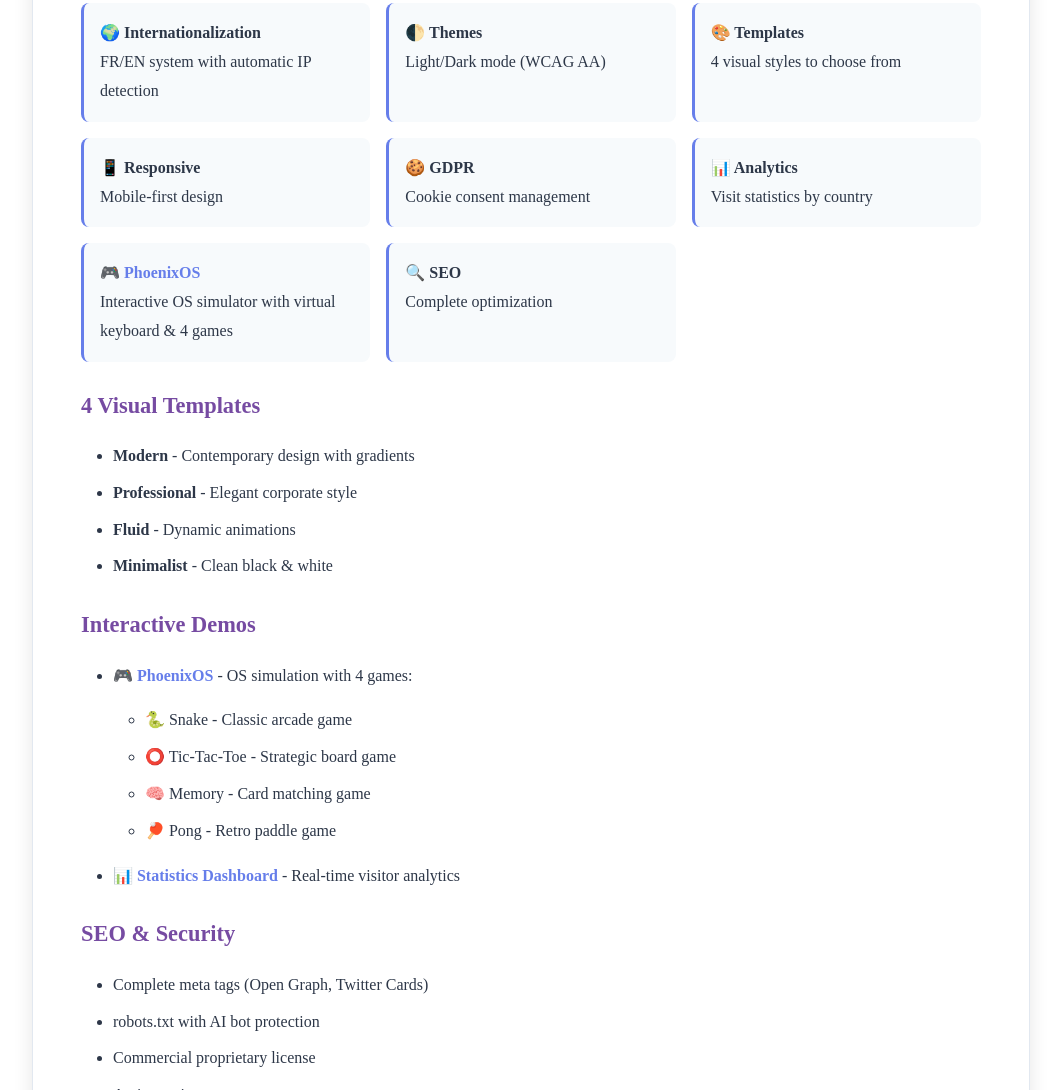
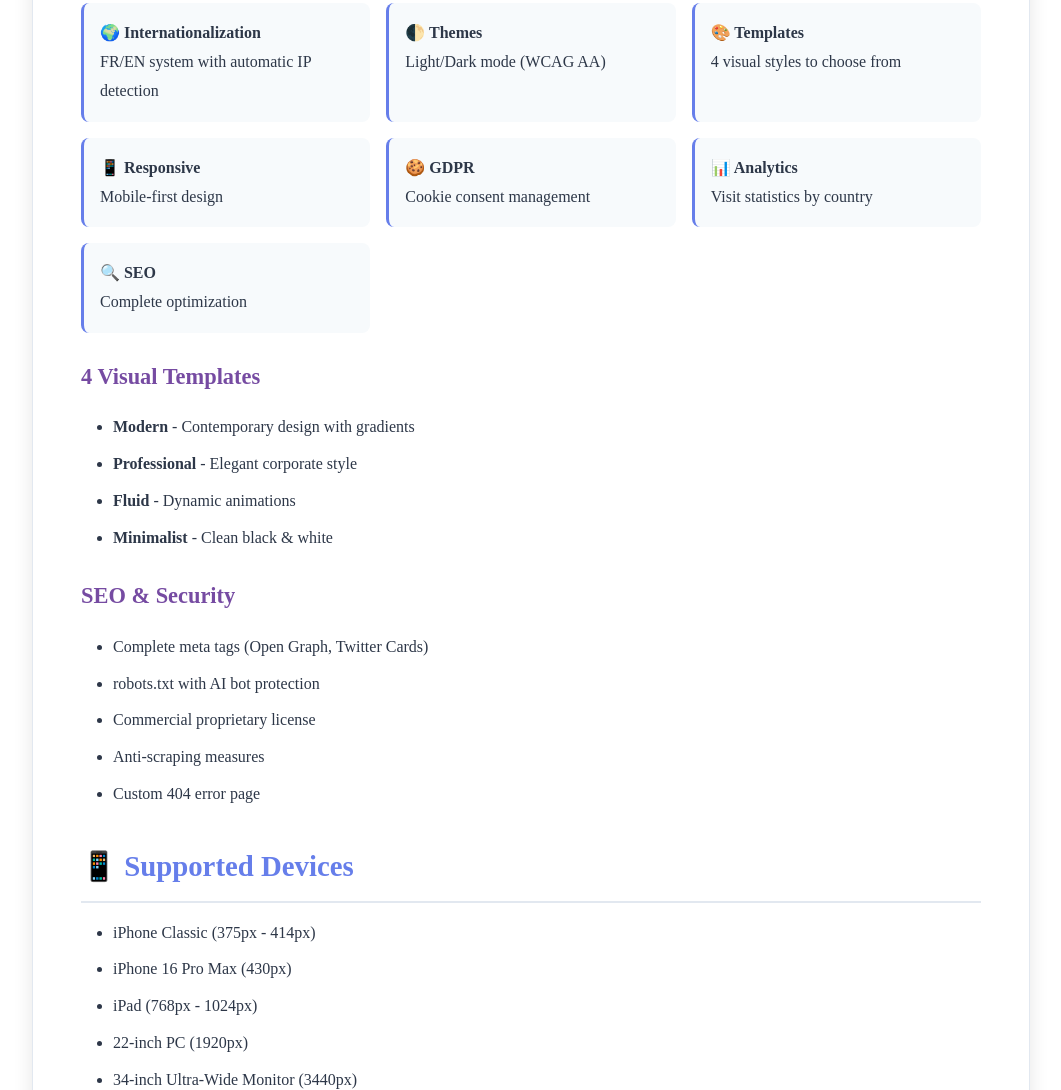
Before and after one commit to EthanThePhoenix38/phoenixproject-website, a website: page readme.html in a window 1280 px wide. Shown: the part 1732-2822 px from the top of the page, without its empty margins (109-1170 px from the left). Drawn offline with Linux system fonts and the light colour scheme.

Commit message:
Update readme.html

```diff
--- a/readme.html
+++ b/readme.html
@@ -77,7 +77,6 @@ a:hover{color:var(--secondary);text-decoration:underline}
 <div class="feature-item"><strong>📱 Responsive</strong><br>Mobile-first design</div>
 <div class="feature-item"><strong>🍪 GDPR</strong><br>Cookie consent management</div>
 <div class="feature-item"><strong>📊 Analytics</strong><br>Visit statistics by country</div>
-<div class="feature-item"><strong>🎮 <a href="phoenix-os.html" target="_blank">PhoenixOS</a></strong><br>Interactive OS simulator with virtual keyboard &amp; 4 games</div>
 <div class="feature-item"><strong>🔍 SEO</strong><br>Complete optimization</div>
 </div>
 
@@ -87,19 +86,6 @@ a:hover{color:var(--secondary);text-decoration:underline}
 <li><strong>Professional</strong> - Elegant corporate style</li>
 <li><strong>Fluid</strong> - Dynamic animations</li>
 <li><strong>Minimalist</strong> - Clean black & white</li>
-</ul>
-
-<h3>Interactive Demos</h3>
-<ul>
-<li>🎮 <strong><a href="phoenix-os.html" target="_blank">PhoenixOS</a></strong> - OS simulation with 4 games:
-  <ul>
-    <li>🐍 Snake - Classic arcade game</li>
-    <li>⭕ Tic-Tac-Toe - Strategic board game</li>
-    <li>🧠 Memory - Card matching game</li>
-    <li>🏓 Pong - Retro paddle game</li>
-  </ul>
-</li>
-<li>📊 <strong><a href="statistiques.html" target="_blank">Statistics Dashboard</a></strong> - Real-time visitor analytics</li>
 </ul>
 
 <h3>SEO & Security</h3>
@@ -171,7 +157,6 @@ Commercial proprietary license - Unauthorized reproduction strictly prohibited.<
 <div class="feature-item"><strong>📱 Responsive</strong><br>Design Mobile-first</div>
 <div class="feature-item"><strong>🍪 RGPD</strong><br>Gestion consentement cookies</div>
 <div class="feature-item"><strong>📊 Analytiques</strong><br>Statistiques par pays</div>
-<div class="feature-item"><strong>🎮 <a href="phoenix-os.html" target="_blank">PhoenixOS</a></strong><br>Simulateur d'OS interactif avec clavier virtuel &amp; 4 jeux</div>
 <div class="feature-item"><strong>🔍 SEO</strong><br>Optimisation complète</div>
 </div>
 
```
